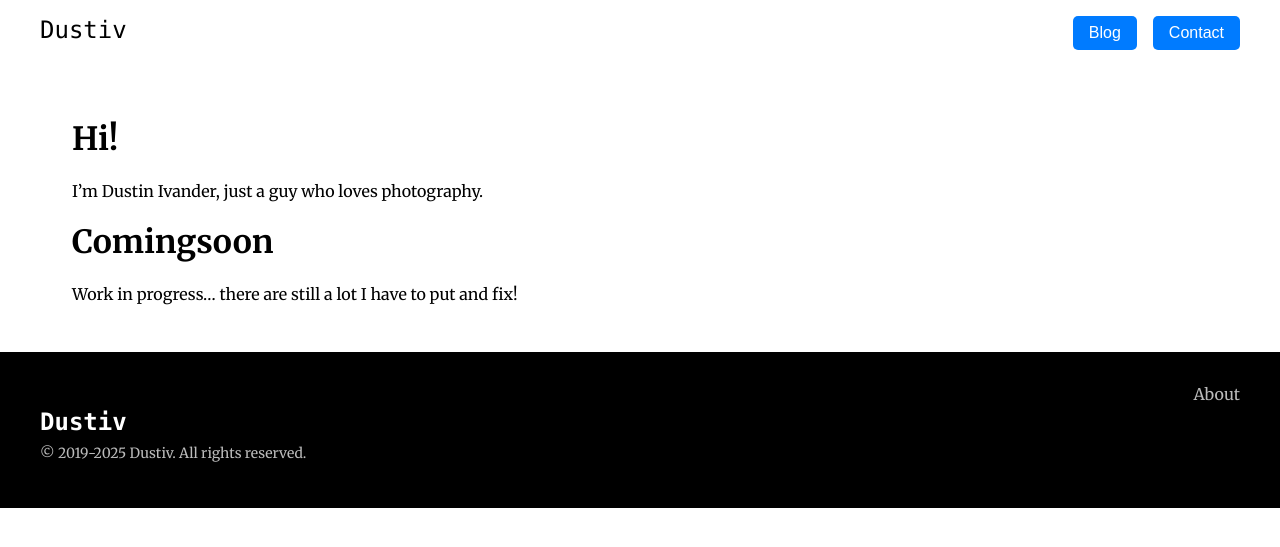
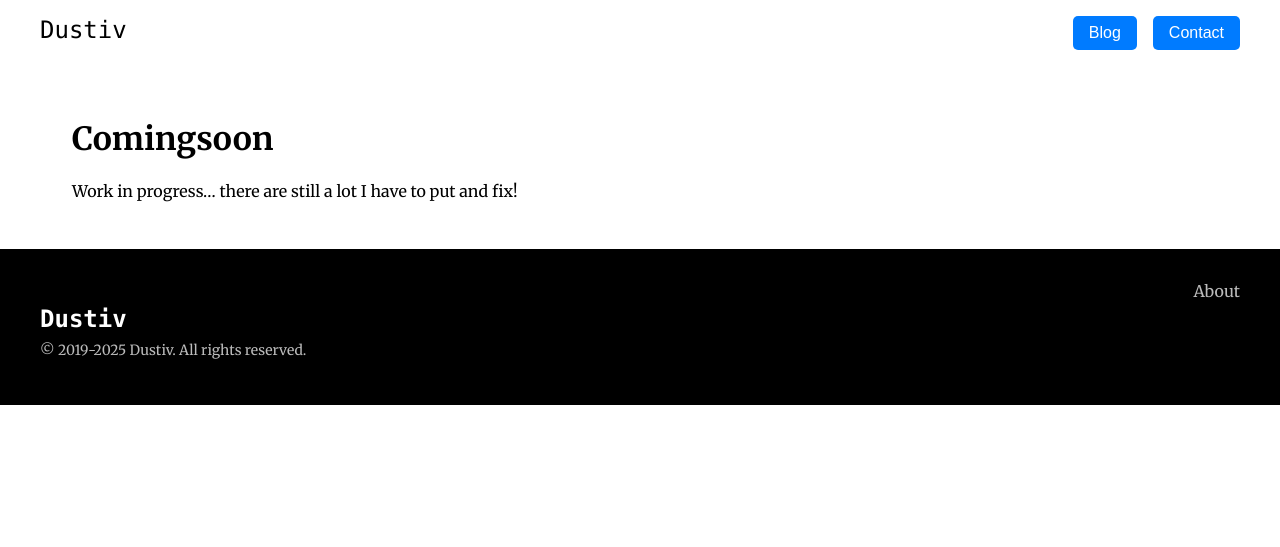
Before and after one commit to dustivndr/dustivndr.github.io, a Jekyll site: the page built from index.md, in a window 1280 px wide. Shown: the top 547 px of the page. Built offline with Jekyll 4.4.1, drawn with Linux system fonts in a browser that asks for light colours.

Commit message:
Update index.md

```diff
--- a/index.md
+++ b/index.md
@@ -3,10 +3,6 @@ layout: default
 title: Dustiv
 ---
 
-# Hi!
-
-I'm Dustin Ivander, just a guy who loves photography.
-
 # Comingsoon
 
 Work in progress... there are still a lot I have to put and fix!
```
